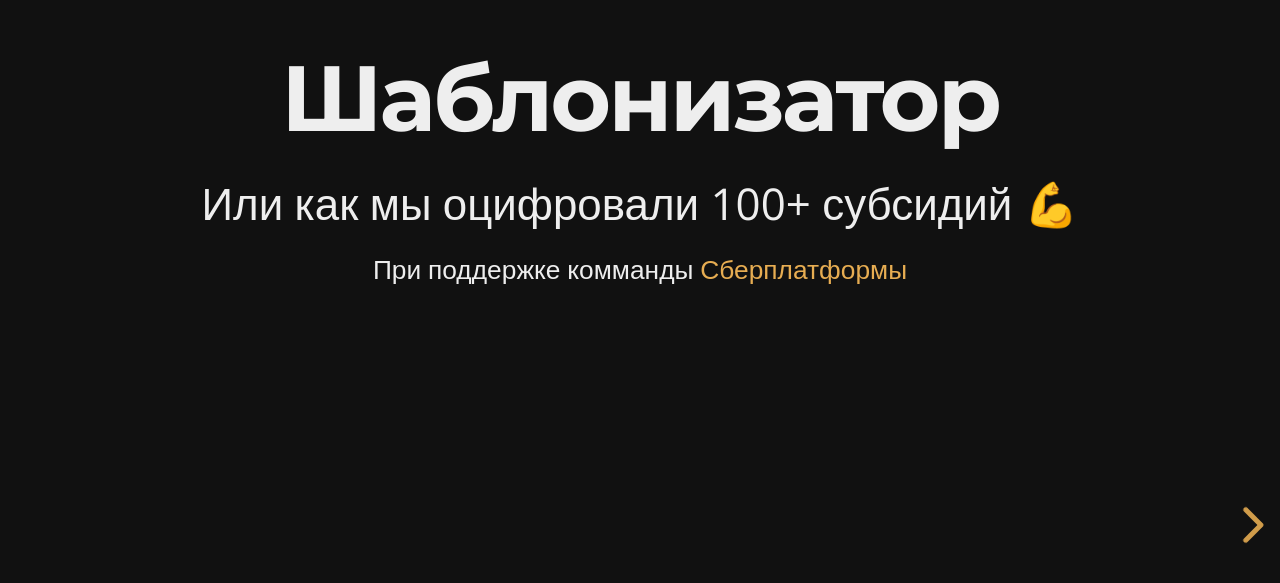
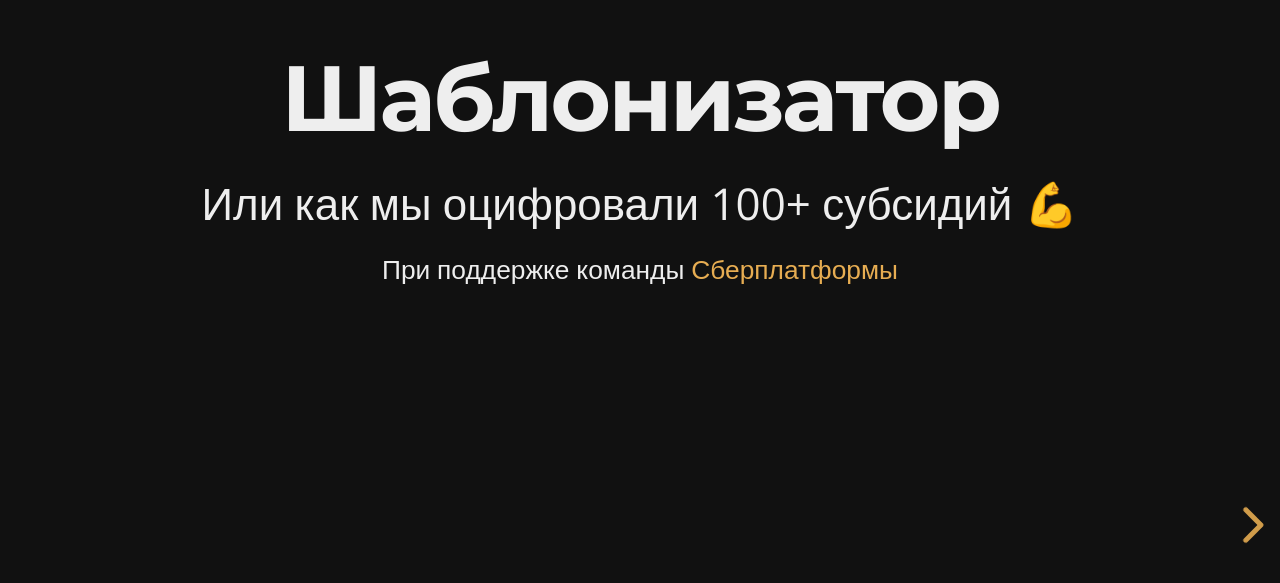
Before and after one commit to senyast4745/conf-temp-eng, a website: page index.html in a window 1280 px wide. Shown: the part 213-796 px from the top of the page. Drawn offline with nearby package versions, Linux system fonts and the light colour scheme.

Commit message:
Fix spelling

```diff
--- a/index.html
+++ b/index.html
@@ -22,7 +22,7 @@
 				<h2>Шаблонизатор</h2>
 				<p> Или как мы оцифровали 100+ субсидий 💪</p>
 				<p>
-					<small>При поддержке комманды <a href="https://www.sberbank.ru/ru/about/main">Сберплатформы</a></img></small>
+					<small>При поддержке команды <a href="https://www.sberbank.ru/ru/about/main">Сберплатформы</a></img></small>
 				</p>
 			</section>
 			<section>
```
